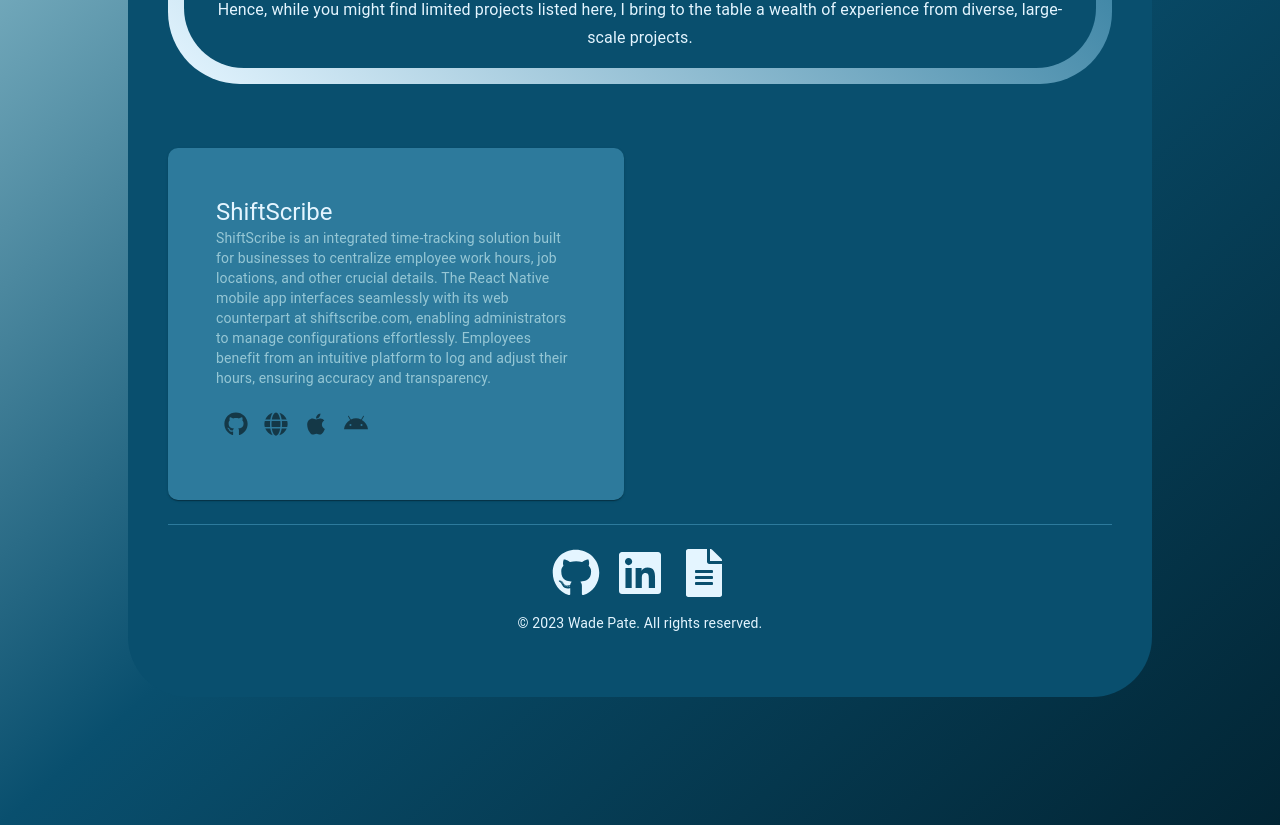
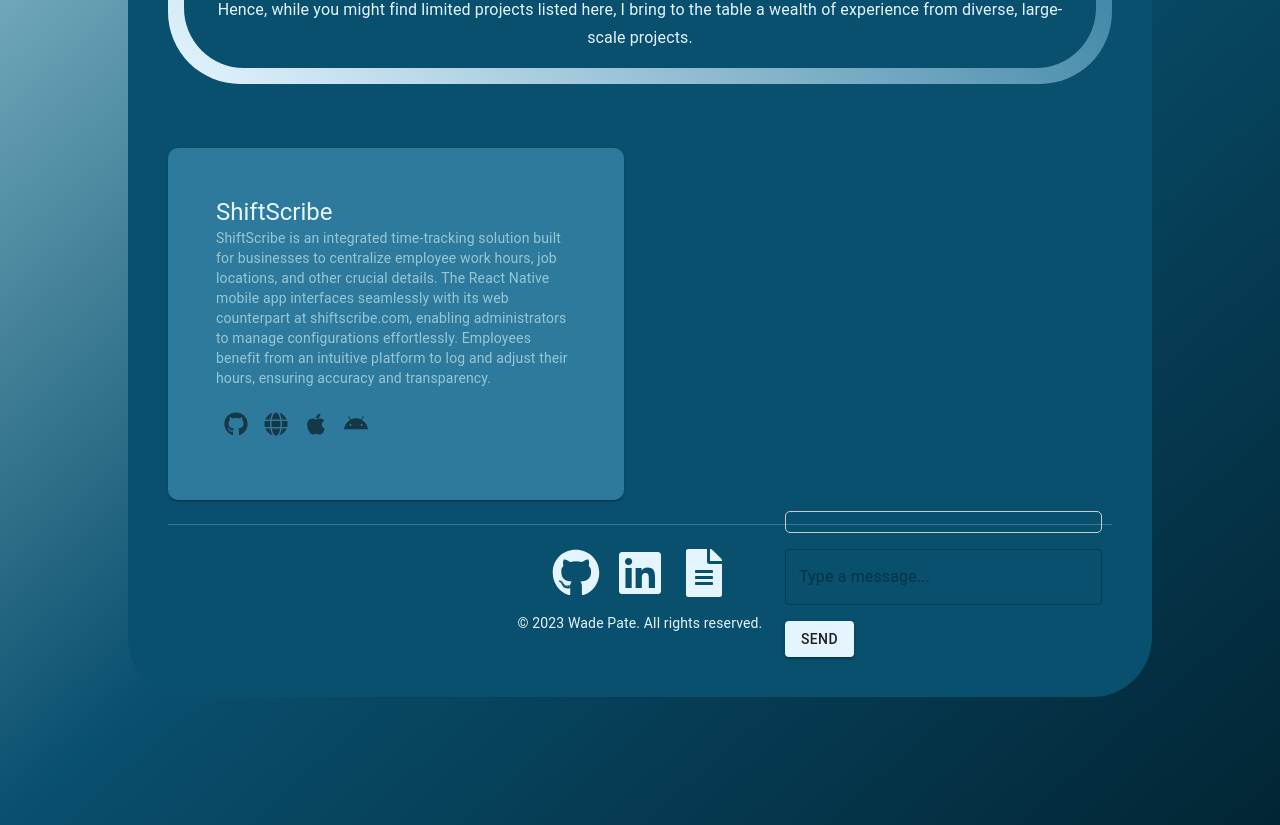
Before and after one commit to Dozr13/port_v3.0, a Next.js app: page /projects in a window 1280 px wide. Shown: the part 304-1129 px from the top of the page. Built offline with nearby package versions, Linux system fonts and the light colour scheme.

Commit message:
Chatbot style and default functionality

```diff
--- a/src/app/page.tsx
+++ b/src/app/page.tsx
@@ -18,7 +18,6 @@ import {
   MID_GROUND_COLOR,
   PRIMARY_COLOR,
   SECONDARY_BACKGROUND_COLOR,
-  SECONDARY_COLOR,
 } from "../constants/color-palette";
 
 export default function Home() {
@@ -34,12 +33,12 @@ export default function Home() {
   };
 
   return (
+    // ! REMOVE THE GRADIENT
     <Box
       sx={{
         flexGrow: 1,
         backgroundColor: SECONDARY_BACKGROUND_COLOR,
         padding: 5,
-        borderRadius: 15,
         "@media (max-width:600px)": {
           backgroundColor: "transparent",
           flexGrow: 0,
@@ -49,7 +48,7 @@ export default function Home() {
       <Header />
 
       {/* Introduction */}
-      <Box
+      {/* <Box
         sx={{
           p: 2,
           backgroundImage: `linear-gradient(45deg, ${SECONDARY_COLOR}, ${MID_GROUND_COLOR})`,
@@ -57,15 +56,14 @@ export default function Home() {
           display: "inline-block",
           mb: 8,
         }}
-      >
+      > */}
       <Box
         sx={{
           flexGrow: 1,
           height: "100%",
           background: "#094f6e",
-            borderRadius: 15,
-            padding: 2,
           textAlign: "center",
+          m: 4,
         }}
       >
         <Typography
@@ -91,7 +89,7 @@ export default function Home() {
           Welcome to my Portfolio
         </Typography>
       </Box>
-      </Box>
+      {/* </Box> */}
 
       {/* Grid Intro Parts */}
       <Grid container spacing={4}>
--- /dev/null
+++ b/src/components/Chatbot.tsx
@@ -0,0 +1,73 @@
+// src/components/Chatbot.tsx
+
+import { Box, Button, TextField, Typography } from "@mui/material";
+import { useState } from "react";
+
+interface Message {
+  sender: "user" | "bot";
+  content: string;
+}
+
+const Chatbot = () => {
+  const [input, setInput] = useState<string>("");
+  const [messages, setMessages] = useState<Message[]>([]);
+
+  const handleSubmit = () => {
+    if (input.trim() === "") return;
+
+    // Add user message
+    setMessages((prev) => [...prev, { sender: "user", content: input.trim() }]);
+
+    // Simulate bot reply (This is where you'd typically call some chatbot API for a more dynamic response)
+    setTimeout(() => {
+      const botReply = "Hello! This is the bot's default reply."; // Change this to a more dynamic response based on user's input
+      setMessages((prev) => [...prev, { sender: "bot", content: botReply }]);
+    }, 1000);
+
+    setInput("");
+  };
+
+  return (
+    <Box sx={{ maxWidth: "400px", margin: "0 auto" }}>
+      <Box
+        sx={{
+          overflowY: "auto",
+          maxHeight: "300px",
+          border: "1px solid #ccc",
+          padding: "10px",
+          borderRadius: "5px",
+        }}
+      >
+        {messages.map((message, index) => (
+          <Typography
+            key={index}
+            align={message.sender === "user" ? "right" : "left"}
+            gutterBottom
+          >
+            {message.content}
+          </Typography>
+        ))}
+      </Box>
+      <Box mt={2}>
+        <TextField
+          variant="outlined"
+          fullWidth
+          value={input}
+          onChange={(e) => setInput(e.target.value)}
+          onKeyPress={(e) => e.key === "Enter" && handleSubmit()}
+          placeholder="Type a message..."
+        />
+        <Button
+          onClick={handleSubmit}
+          variant="contained"
+          color="primary"
+          sx={{ mt: 2 }}
+        >
+          Send
+        </Button>
+      </Box>
+    </Box>
+  );
+};
+
+export default Chatbot;
--- a/src/components/footer.tsx
+++ b/src/components/footer.tsx
@@ -5,6 +5,7 @@ import {
   PRIMARY_COLOR,
   SECONDARY_BACKGROUND_COLOR,
 } from "../constants/color-palette";
+import Chatbot from "./Chatbot";
 
 export default function Footer() {
   return (
@@ -13,6 +14,7 @@ export default function Footer() {
         display: "flex",
         flexDirection: "column",
         alignItems: "center",
+        position: "relative",
         backgroundColor: SECONDARY_BACKGROUND_COLOR,
         padding: 3,
         borderTop: `1px solid ${MID_GROUND_COLOR}`,
@@ -28,6 +30,18 @@ export default function Footer() {
         },
       }}
     >
+      <Box
+        sx={{
+          position: "absolute",
+          top: { xs: 0, sm: "initial" }, // On mobile it's at the top, on larger screens it's back to its normal position
+          right: 10,
+          bottom: { xs: "initial", sm: 0 }, // On mobile it doesn't stick to the bottom, on larger screens it does
+          zIndex: 1, // This ensures the chatbot is above other elements
+        }}
+      >
+        <Chatbot />
+      </Box>
+
       <Box
         sx={{
           display: "flex",
--- a/src/components/header.tsx
+++ b/src/components/header.tsx
@@ -49,6 +49,7 @@ const Header = () => {
         position: "absolute",
         top: 0,
         background: `linear-gradient(to bottom, ${SECONDARY_BACKGROUND_COLOR}, ${BACKGROUND_COLOR})`,
+        opacity: "70%",
         borderBottom: `2px solid ${PRIMARY_COLOR}`,
       }}
     >
```
Lines whose indentation alone changed are shown as unchanged.
